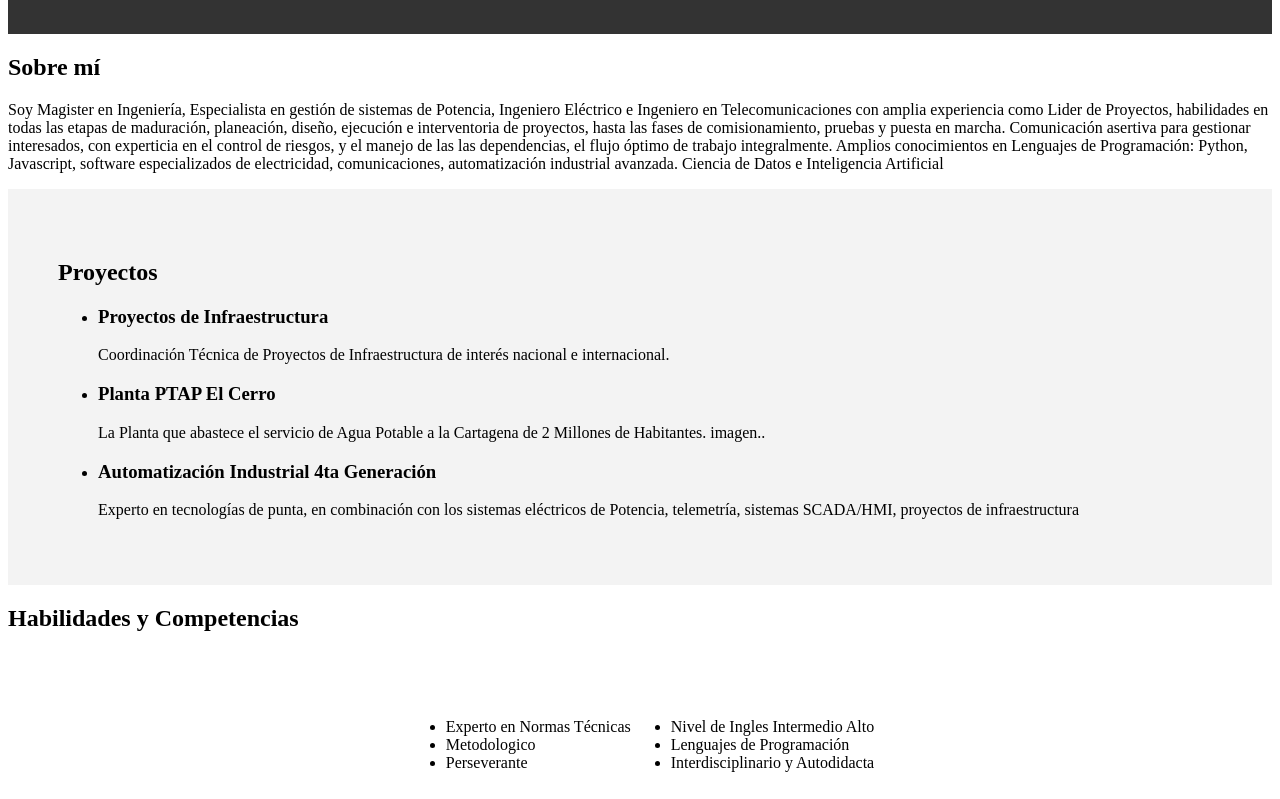
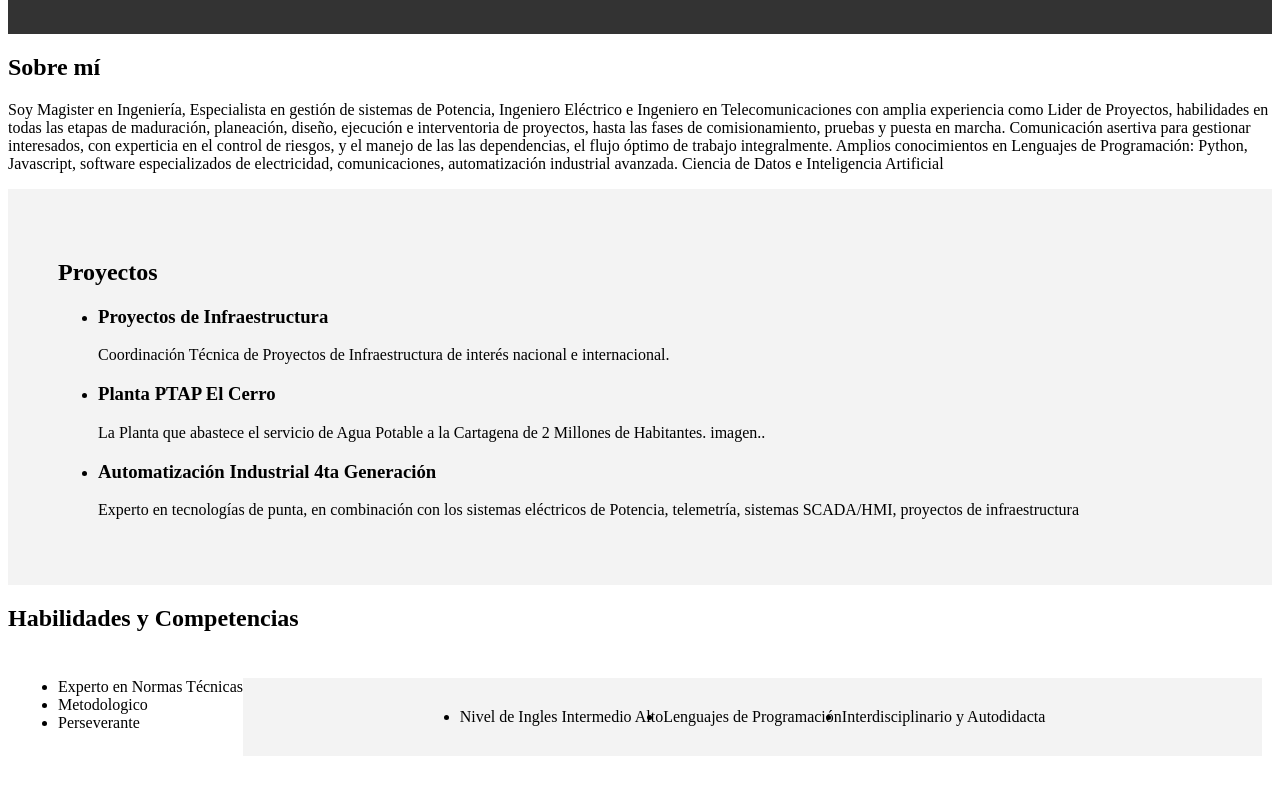
Before and after one commit to rafaelnotty/mypage, a plain HTML site: page index.html in a window 1280 px wide. Shown: the part 137-936 px from the top of the page. Drawn offline with Linux system fonts and the light colour scheme.

Commit message:
agregando division de section

```diff
--- a/estilos.css
+++ b/estilos.css
@@ -36,10 +36,20 @@ header h1 {
 }
 
 .mitad {
+  list-style-type: none;
+  padding: 10px;
   flex: 1;
-  padding: 50px;
   display: flex;
   align-items: left;
+  justify-content: center;
+}
+
+.ulclas {
+  background-color: #f3f3f3;
+  flex: 1;
+  padding: 30px;
+  display: flex;
+  align-items: right;
   justify-content: center;
 }
 
--- a/index.html
+++ b/index.html
@@ -60,7 +60,7 @@
           <li>Perseverante</li>
         </ul>
 
-        <ul>
+        <ul class="ulclas">
           <li>Nivel de Ingles Intermedio Alto</li>
           <li>Lenguajes de Programación</li>
           <li>Interdisciplinario y Autodidacta</li>
```
